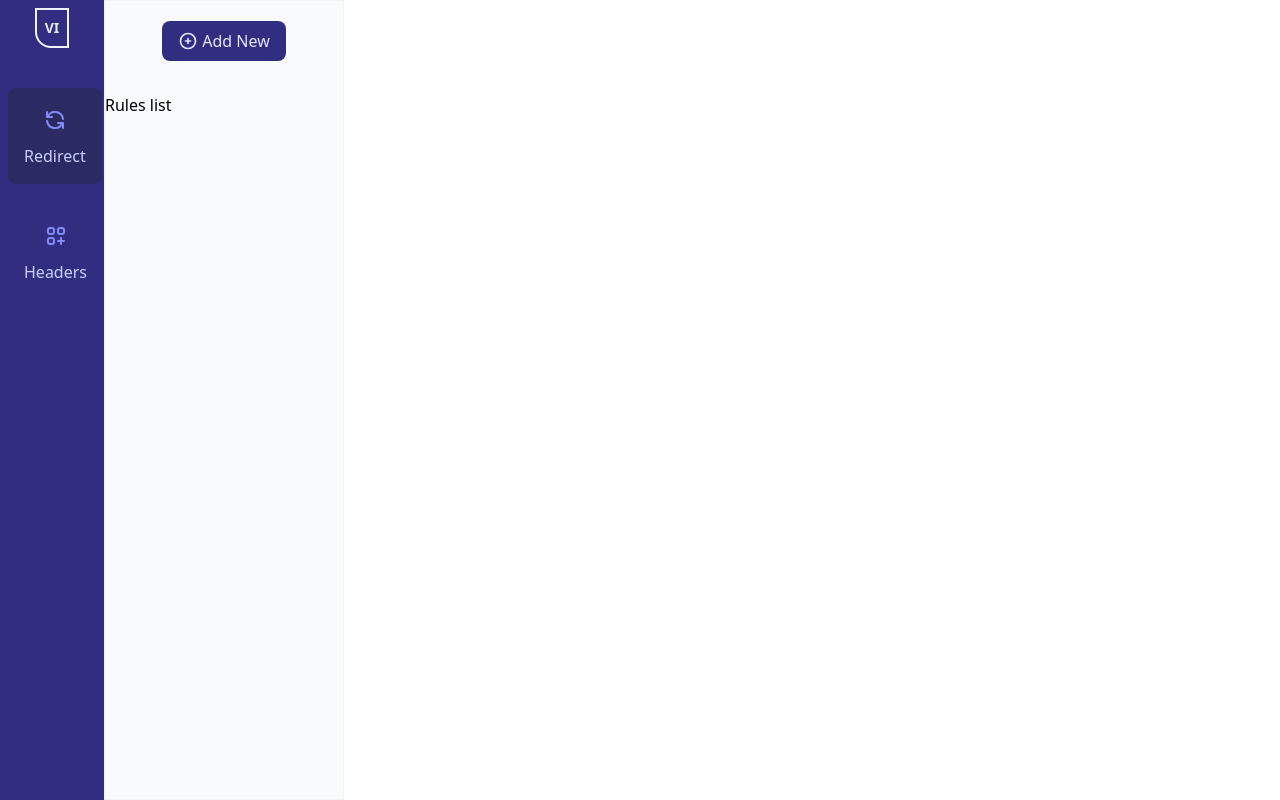
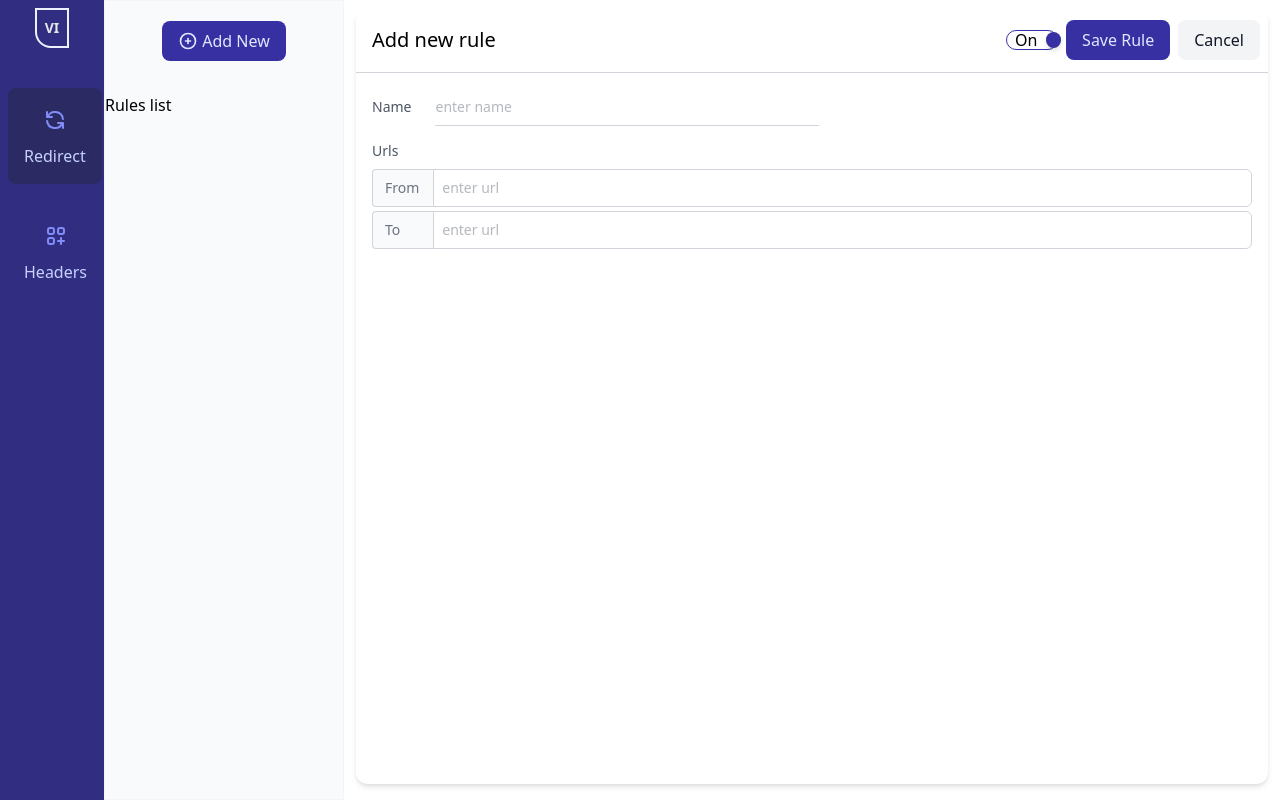
Before and after one commit to shanmugharajk/vue-interceptor, a Vue app: page / in a window 1280 px wide. Built offline with nearby package versions, Linux system fonts and the light colour scheme.

Commit message:
feat(options-ui): added new redirect rule

```diff
--- a/src/options/App.vue
+++ b/src/options/App.vue
@@ -1,7 +1,7 @@
 <template>
   <div class="flex">
     <sidebar />
-    <router-view></router-view>
+    <router-view class="flex-auto"></router-view>
   </div>
 </template>
 
--- /dev/null
+++ b/src/options/components/SwitchButton.vue
@@ -0,0 +1,44 @@
+<template>
+  <div class="inline-flex justify-between items-center" @click="handleToggle">
+    <div
+      class="w-13 h-5 flex items-center border border-indigo-800 rounded-full p-0 duration-300 ease-in-out"
+    >
+      <span
+        class="inline-block ml-2 mr-1 cursor-default"
+        :class="{ hidden: !toggleActive }"
+      >
+        On
+      </span>
+      <div
+        class="bg-indigo-800 w-4 h-4 rounded-full shadow-md transform duration-300 ease-in-out"
+        :class="{ 'translate-x-1': toggleActive, 'ml-0.5': !toggleActive }"
+      />
+      <span
+        class="inline-block mr-1 ml-1 cursor-default"
+        :class="{ hidden: toggleActive }"
+      >
+        Off
+      </span>
+    </div>
+  </div>
+</template>
+
+<script lang="ts">
+import { defineComponent, ref } from "vue";
+
+export default defineComponent({
+  name: "SwitchButton",
+  setup() {
+    const toggleActive = ref(!false);
+
+    const handleToggle = () => {
+      toggleActive.value = !toggleActive.value;
+    };
+
+    return {
+      handleToggle,
+      toggleActive,
+    };
+  },
+});
+</script>
--- a/src/options/main.css
+++ b/src/options/main.css
@@ -2,7 +2,9 @@
 @tailwind components;
 @tailwind utilities;
 
-/* common component styles */
+/* common styles */
+
+/* components */
 .btn {
   @apply py-2 px-4 font-medium rounded-lg outline-none focus:outline-none;
 }
@@ -12,5 +14,26 @@
 }
 
 .btn-primary {
-  @apply text-indigo-100 bg-indigo-900 hover:bg-hover;
+  @apply text-indigo-100 bg-indigo-800 hover:bg-hover;
 }
+
+.btn-secondary {
+  @apply text-gray-900 bg-gray-100 hover:bg-gray-200;
+}
+
+.input-txt {
+  @apply border border-gray-300 p-2
+  placeholder-gray-500 placeholder-opacity-50
+  focus:outline-thin focus:ring-0 focus:border-indigo-600;
+}
+
+.input-txt-minimal {
+  @apply border-0 border-b border-gray-300 px-0 py-2
+  placeholder-gray-500 placeholder-opacity-50
+  focus:outline-thin focus:ring-0 focus:border-indigo-600;
+}
+
+/* containers */
+.paper {
+  @apply bg-white rounded-xl shadow-md mb-4;
+}
--- /dev/null
+++ b/src/options/redirect-url/AddNewRule.vue
@@ -0,0 +1,76 @@
+<template>
+  <section class="paper mx-3 mt-2">
+    <div class="flex items-center py-3 border-b border-gray-300">
+      <h1 class="text-xl flex-1 ml-4">Add new rule</h1>
+      <switch-button class="mr-2" />
+      <button class="btn btn-primary mr-2">Save Rule</button>
+      <button class="btn btn-secondary mr-2">Cancel</button>
+    </div>
+
+    <div class="py-4 p-4">
+      <!-- group name -->
+      <div class="mb-3">
+        <div class="flex space-x-6">
+          <label for="rule-name" class="text-sm text-gray-600 mt-2">Name</label>
+          <input
+            id="rule-name"
+            class="input-txt-minimal text-sm w-96"
+            type="text"
+            name="rule-name"
+            placeholder="enter name"
+          />
+        </div>
+      </div>
+      <!-- group name -->
+
+      <!-- urls section -->
+      <div>
+        <span class="inline-block text-sm mb-1 text-gray-600">Urls</span>
+        <div class="mt-1 flex mb-1">
+          <label
+            class="w-16 inline-flex items-center px-3 rounded-l border border-r-0 border-gray-300 bg-gray-50 text-gray-500 text-sm"
+            for="url"
+          >
+            From
+          </label>
+          <input
+            id="url"
+            class="input-txt rounded-r-md text-sm w-full"
+            type="text"
+            name="url"
+            placeholder="enter url"
+          />
+        </div>
+
+        <div class="mt-1 flex">
+          <label
+            class="w-16 inline-flex items-center px-3 rounded-l border border-r-0 border-gray-300 bg-gray-50 text-gray-500 text-sm"
+            for="to-url"
+          >
+            To
+          </label>
+          <input
+            id="to-url"
+            class="input-txt rounded-r-md text-sm w-full"
+            type="text"
+            name="to-url"
+            placeholder="enter url"
+          />
+        </div>
+      </div>
+      <!-- urls section -->
+    </div>
+  </section>
+</template>
+
+<script lang="ts">
+import { defineComponent } from "vue";
+import SwitchButton from "~/options/components/SwitchButton.vue";
+
+export default defineComponent({
+  components: {
+    SwitchButton,
+  },
+  name: "AddNewRule",
+});
+</script>
--- a/src/options/redirect-url/RedirectUrl.vue
+++ b/src/options/redirect-url/RedirectUrl.vue
@@ -1,24 +1,46 @@
 <template>
+  <div class="flex">
     <section class="w-60 bg-gray-50 border-gray-100 border">
-    <button class="btn btn-icon btn-primary mx-auto mt-5 mb-8">
+      <button
+        class="btn btn-icon btn-primary mx-auto mt-5 mb-8"
+        @click="handleAddNewRule"
+      >
         <plus-circle-icon class="w-5 h-5 mr-1" />
         Add New
       </button>
 
       <rules-list />
     </section>
+
+    <add-new-rule v-if="showAddNewRule" class="flex-1">Add new</add-new-rule>
+  </div>
 </template>
 
 <script lang="ts">
-import { defineComponent } from "vue";
+import { defineComponent, ref } from "vue";
 import { PlusCircleIcon } from "~/options/components/icons";
 import RulesList from "~/options/rules-list/RulesList.vue";
+
+import AddNewRule from "./AddNewRule.vue";
 
 export default defineComponent({
   name: "RedirectUrl",
   components: {
+    AddNewRule,
     PlusCircleIcon,
     RulesList,
   },
+  setup() {
+    const showAddNewRule = ref(!false);
+
+    const handleAddNewRule = () => {
+      showAddNewRule.value = true;
+    };
+
+    return {
+      handleAddNewRule,
+      showAddNewRule,
+    };
+  },
 });
 </script>
--- a/tailwind.config.js
+++ b/tailwind.config.js
@@ -8,15 +8,25 @@ module.exports = {
         hover: "#2b2a63",
       },
       width: {
+        13: "3.25rem",
         25: "6.5rem",
+      },
+      margin: {
+        0.5: "0.125rem",
       },
       borderWidth: {
         1: "border-width: 1px",
       },
+      outline: {
+        thin: "1px solid transparent;",
+      },
     },
   },
   variants: {
-    extend: {},
+    extend: {
+      opacity: ["disabled"],
+      textColor: ["visited"],
+    },
   },
   plugins: [require("@tailwindcss/forms")],
 };
```
Lines whose indentation alone changed are shown as unchanged.
